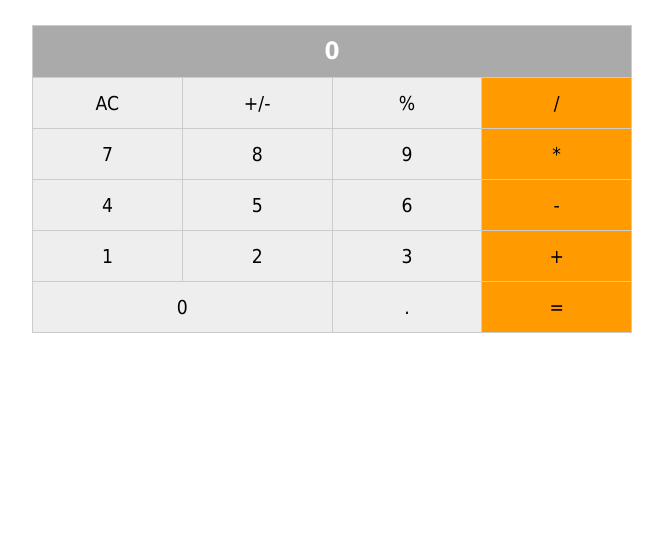
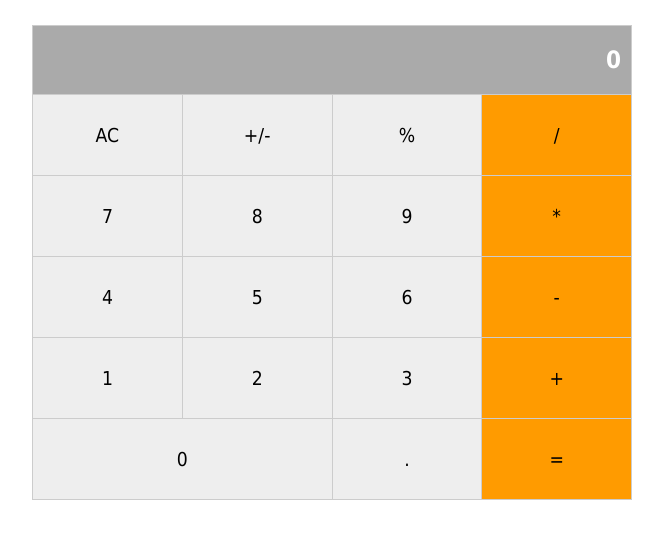
Before and after one commit to mahammad-mostafa/math-magicians, a React (Create React App) app: page / in a window 1280 px wide. Shown: the top 538 px of the page, without its empty margins (308-971 px from the left). Built offline with nearby package versions, Linux system fonts and the light colour scheme.

Commit message:
Changed result text alignment & buttons height

```diff
--- a/src/styles/calculator.module.css
+++ b/src/styles/calculator.module.css
@@ -10,15 +10,16 @@
 
 .result {
   color: #fff;
-  text-align: center;
+  padding: 10px;
+  text-align: end;
   grid-column: 1 / span 4;
-  font: bolder 1.5rem/3.2rem var(--font-family);
+  font: bolder 1.5rem/3rem var(--font-family);
   background-color: #aaa;
 }
 
 .button,
 .zero {
-  height: 50px;
+  height: 80px;
   cursor: pointer;
   font: 1.2rem var(--font-family);
   background-color: #eee;
```
